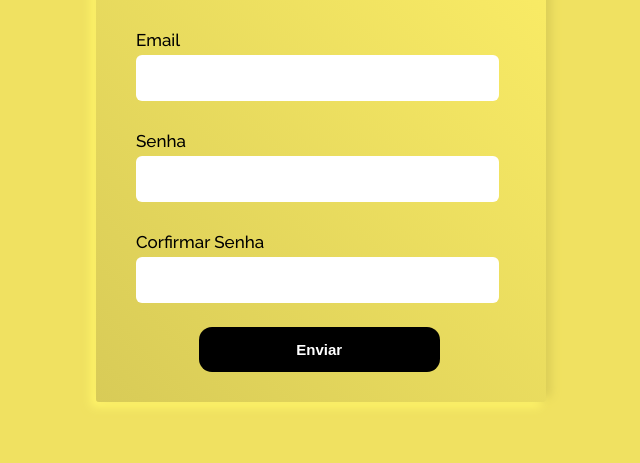
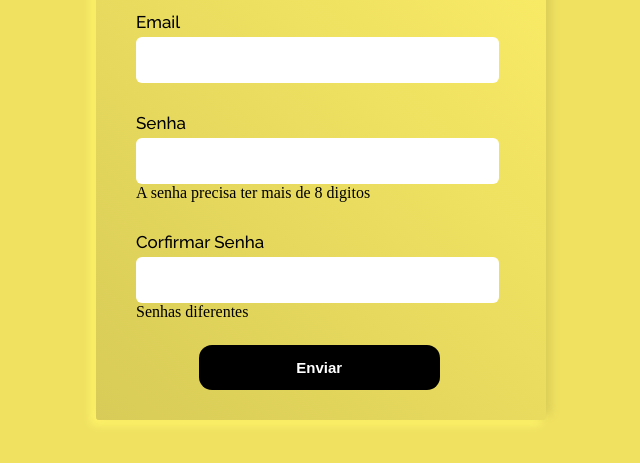
Before and after one commit to AlcantaracomT/formulario-de-Long, a plain HTML site: page index.html in a window 1280 px wide. Shown: the part 285-748 px from the top of the page, without its empty margins (319-959 px from the left). Drawn offline with Linux system fonts and the light colour scheme.

Commit message:
edited html

```diff
--- a/index.html
+++ b/index.html
@@ -32,6 +32,7 @@
                   <div class="formControl">
                           <label for="password">Senha</label>
                           <input type="password" id="password">
+                          <p class="errorPass">A senha precisa ter mais de 8 digitos</p>
                           <i class="fa-sharp fa-solid fa-circle-check iconneSuccess"></i>
                           <i class="fa-solid fa-circle-xmark iconneError"></i>
                  </div>
@@ -39,6 +40,7 @@
                   <div class="formControl">
                           <label for="passwordTwo">Corfirmar  Senha</label>
                           <input type="password" id="passwordTwo">
+                          <p class="errorPass">Senhas diferentes</p>
                           <i class="fa-sharp fa-solid fa-circle-check iconneSuccess"></i>
                           <i class="fa-solid fa-circle-xmark iconneError"></i>
                  </div>
```
